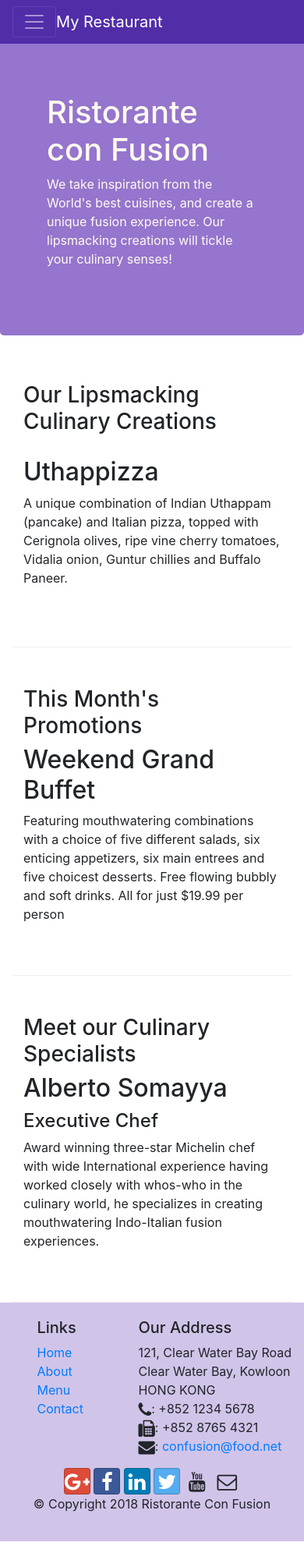
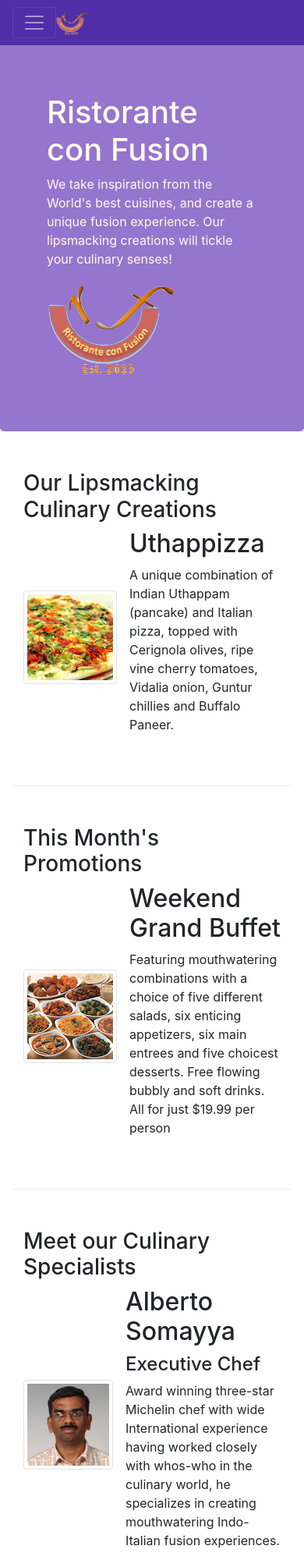
Before and after one commit to dnyanadaSG/BootStrap_Assignmnet1, a website: page index.html in a window 390 px wide. Shown: the top 2000 px of the page at 78% size. Before the commit the page ends 1976 px from the top, so only its background shows below. Drawn offline with nearby package versions, Linux system fonts and the light colour scheme.

Commit message:
Images and Media

```diff
--- a/index.html
+++ b/index.html
@@ -21,7 +21,7 @@
             <button class="navbar-toggler" type="button" data-toggle="collapse" data-target="#Navbar">
                 <span class="navbar-toggler-icon"></span>
             </button>
-            <a class="navbar-brand mr-auto" href="#">My Restaurant</a>
+            <a class="navbar-brand mr-auto" href="#"><img src="img/logo.png" height="30" width="41"></a>
             <div class="collapse navbar-collapse" id="Navbar">
                 <ul class="navbar-nav mr-auto">
                     <li class="nav-item active"><a class="nav-link" href="#"><span class="fa fa-home fa-lg"></span> Home</a></li>
@@ -40,7 +40,8 @@
                     <h1>Ristorante con Fusion</h1>
                     <p>We take inspiration from the World's best cuisines, and create a unique fusion experience. Our lipsmacking creations will tickle your culinary senses!</p>
                 </div>
-                <div class="col-12 col-sm">
+                <div class="col-12 col-sm align-self-center">
+                    <img src="img/logo.png" class="img-fluid">
                 </div>
             </div>
         </div>
@@ -52,8 +53,14 @@
                 <h3>Our Lipsmacking Culinary Creations</h3>
             </div>
             <div class="col col-sm order-sm-first col-md">
-                <h2>Uthappizza</h2>
-                <p>A unique combination of Indian Uthappam (pancake) and Italian pizza, topped with Cerignola olives, ripe vine cherry tomatoes, Vidalia onion, Guntur chillies and Buffalo Paneer.</p>
+                <div class="media">
+                    <img class="d-flex mr-3 img-thumbnail align-self-center"
+                    src="img/uthappizza.png" alt="uthappizza">
+                    <div class="media-body">
+                        <h2 class="mt-0">Uthappizza</h2>
+                        <p>A unique combination of Indian Uthappam (pancake) and Italian pizza, topped with Cerignola olives, ripe vine cherry tomatoes, Vidalia onion, Guntur chillies and Buffalo Paneer.</p>
+                    </div>
+                </div>
             </div>
         </div>
 
@@ -63,8 +70,14 @@
                 <h3>This Month's Promotions</h3>
             </div>
             <div class="col col-sm col-md">
-                <h2>Weekend Grand Buffet</h2>
-                <p>Featuring mouthwatering combinations with a choice of five different salads, six enticing appetizers, six main entrees and five choicest desserts. Free flowing bubbly and soft drinks. All for just $19.99 per person </p>
+                <div class="media">
+                    <img class="d-flex mr-3 img-thumbnail align-self-center"
+                    src="img/buffet.png" alt="Grand Buffet">
+                    <div class="media-body">
+                        <h2 class="mt-0">Weekend Grand Buffet</h2>
+                        <p>Featuring mouthwatering combinations with a choice of five different salads, six enticing appetizers, six main entrees and five choicest desserts. Free flowing bubbly and soft drinks. All for just $19.99 per person </p>
+                    </div>
+                </div>
             </div>
         </div>
 
@@ -73,9 +86,15 @@
                 <h3>Meet our Culinary Specialists</h3>
             </div>
             <div class="col col-sm order-sm-first col-md">
-                <h2>Alberto Somayya</h2>
-                <h4>Executive Chef</h4>
-                <p>Award winning three-star Michelin chef with wide International experience having worked closely with whos-who in the culinary world, he specializes in creating mouthwatering Indo-Italian fusion experiences. </p>
+                <div class="media">
+                    <img class="d-flex mr-3 img-thumbnail align-self-center"
+                    src="img/alberto.png" alt="alberto">
+                    <div class="media-body">
+                        <h2 class="mt-0">Alberto Somayya</h2>
+                        <h4>Executive Chef</h4>
+                        <p>Award winning three-star Michelin chef with wide International experience having worked closely with whos-who in the culinary world, he specializes in creating mouthwatering Indo-Italian fusion experiences. </p>
+                    </div>
+                </div>
             </div>
         </div>
     </div>
```
Also changed, not shown: aboutus.html (+4 -3 lines), contactus.html (+2 -1 lines), img/alberto.png (added), img/buffet.png (added), img/logo.png (added), img/uthappizza.png (added), 1 other file.
